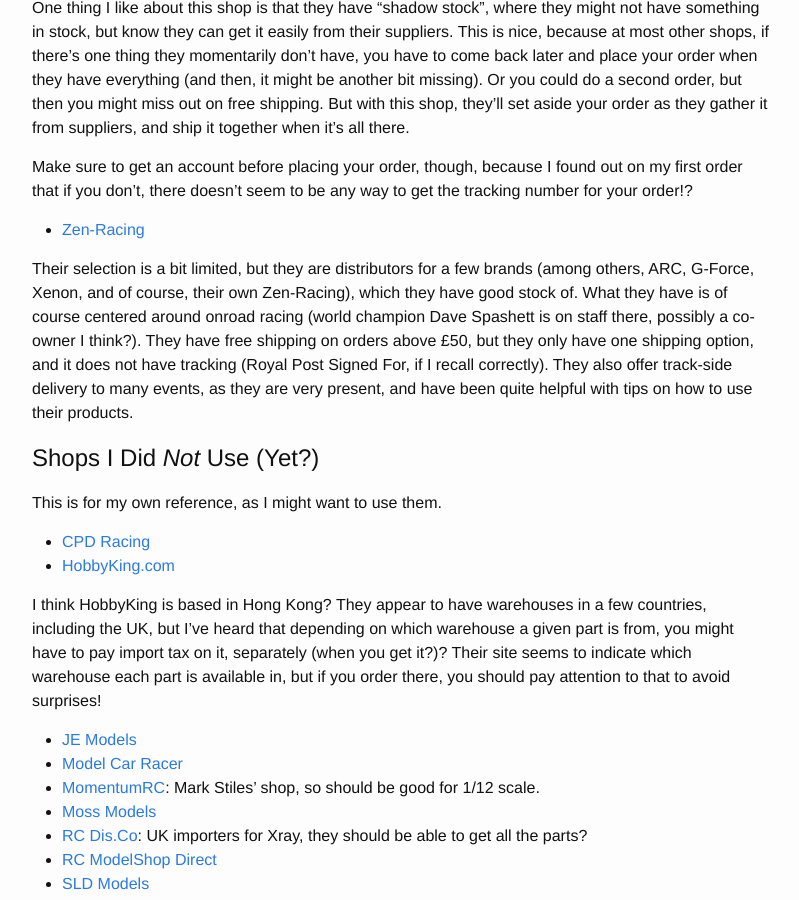
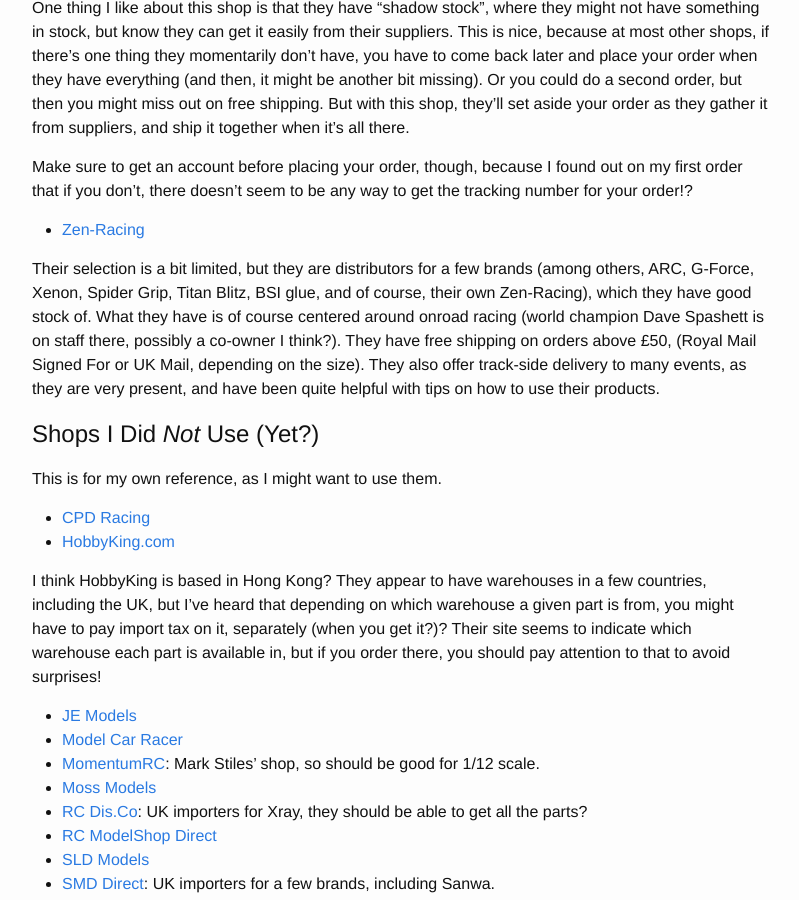
Before and after one commit to pphaneuf/pphaneuf.github.io, a Jekyll site: the page built from _rccars/shops.md, in a window 1280 px wide and 900 px high, scrolled down 1149 px. Shown: the whole window, without its empty margins (238-1037 px from the left). Built offline with Jekyll 4.4.1, drawn with Linux system fonts in a browser that asks for light colours.

Commit message:
Update information about Zen-Racing.

```diff
--- a/_rccars/shops.md
+++ b/_rccars/shops.md
@@ -76,14 +76,13 @@
  - [Zen-Racing](http://www.zen-racing.co.uk/)
 
 Their selection is a bit limited, but they are distributors for a few brands
-(among others, ARC, G-Force, Xenon, and of course, their own Zen-Racing), which
-they have good stock of. What they have is of course centered around onroad
-racing (world champion Dave Spashett is on staff there, possibly a co-owner I
-think?). They have free shipping on orders above £50, but they only have one
-shipping option, and it does not have tracking (Royal Post Signed For, if I
-recall correctly). They also offer track-side delivery to many events, as they
-are very present, and have been quite helpful with tips on how to use their
-products.
+(among others, ARC, G-Force, Xenon, Spider Grip, Titan Blitz, BSI glue, and of
+course, their own Zen-Racing), which they have good stock of. What they have is
+of course centered around onroad racing (world champion Dave Spashett is on
+staff there, possibly a co-owner I think?). They have free shipping on orders
+above £50, (Royal Mail Signed For or UK Mail, depending on the size). They also
+offer track-side delivery to many events, as they are very present, and have
+been quite helpful with tips on how to use their products.
 
 Shops I Did *Not* Use (Yet?)
 ============================
```
